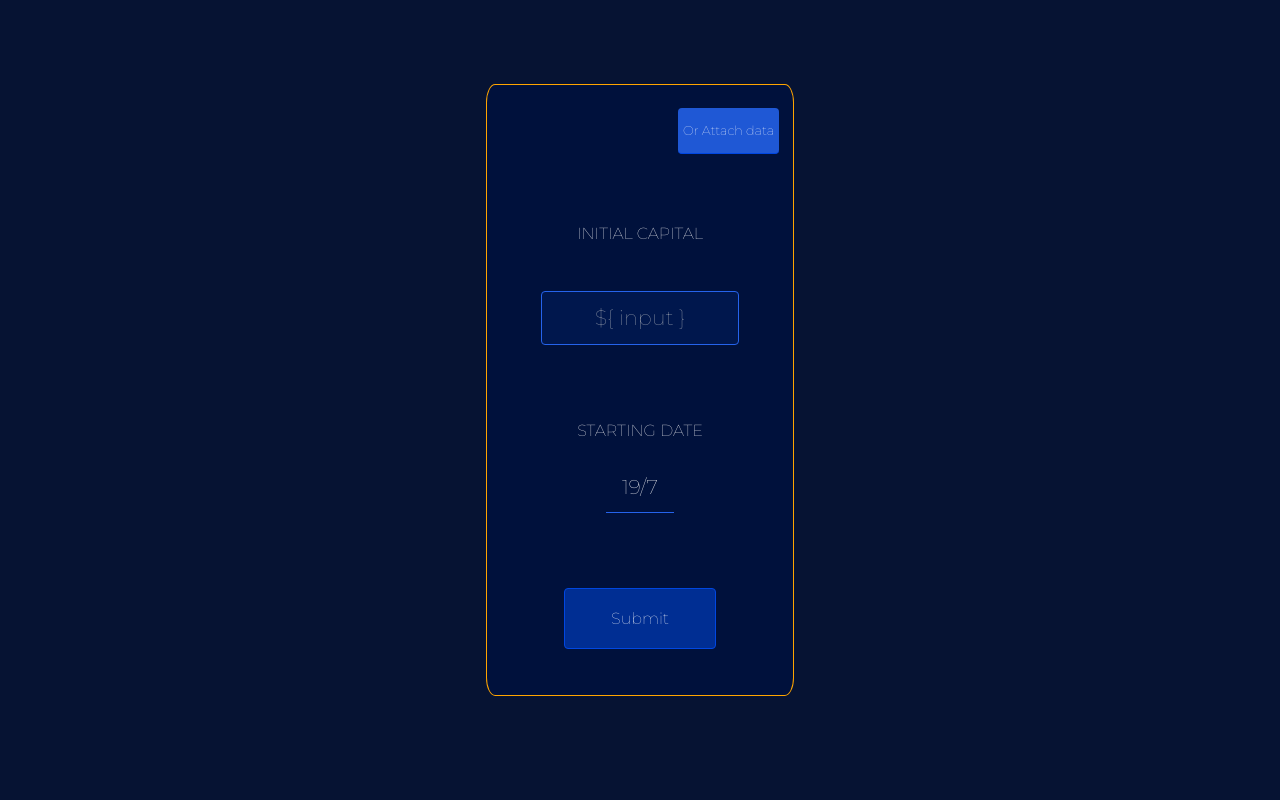
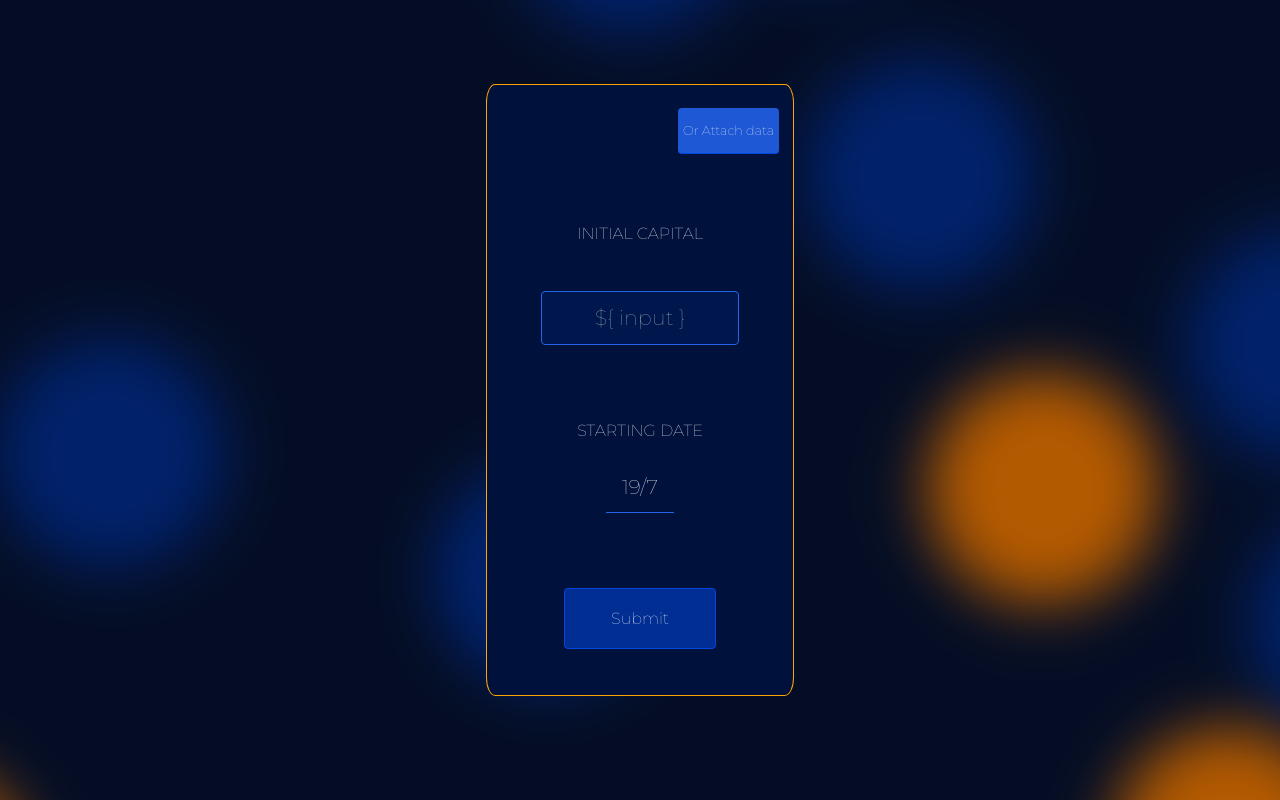
Before and after one commit to AlanTyping/trading-app, a React (Create React App) app: page / in a window 1280 px wide. Built offline with nearby package versions, Linux system fonts and the light colour scheme.

Commit message:
new changes

```diff
--- a/src/App.css
+++ b/src/App.css
@@ -230,3 +230,146 @@ div::-webkit-scrollbar-thumb:hover {
     width: 69%;
   }
 }
+
+@keyframes move {
+  100% {
+      transform: translate3d(0, 0, 1px) rotate(360deg);
+  }
+}
+
+.background {
+  position: fixed;
+  width: 100vw;
+  height: 100vh;
+  top: 0;
+  left: 0;
+  background: #061333;
+  overflow: hidden;
+  filter: brightness(70%);
+}
+
+.background span {
+  width: 29vmin;
+  height: 29vmin;
+  border-radius: 29vmin;
+  backface-visibility: hidden;
+  position: absolute;
+  animation: move;
+  animation-duration: 41;
+  animation-timing-function: linear;
+  animation-iteration-count: infinite;
+}
+
+
+.background span:nth-child(0) {
+  color: #003099;
+  top: 91%;
+  left: 70%;
+  animation-duration: 20s;
+  animation-delay: -84s;
+  transform-origin: 14vw -6vh;
+  box-shadow: 58vmin 0 7.569842039287071vmin currentColor;
+}
+.background span:nth-child(1) {
+  color: #003099;
+  top: 13%;
+  left: 97%;
+  animation-duration: 20s;
+  animation-delay: -19s;
+  transform-origin: 9vw 6vh;
+  box-shadow: 58vmin 0 7.752160996800121vmin currentColor;
+}
+.background span:nth-child(2) {
+  color: #003099;
+  top: 3%;
+  left: 77%;
+  animation-duration: 20s;
+  animation-delay: 0s;
+  transform-origin: -9vw -13vh;
+  box-shadow: 58vmin 0 7.260528080297866vmin currentColor;
+}
+.background span:nth-child(3) {
+  color: #003099;
+  top: 38%;
+  left: 63%;
+  animation-duration: 20s;
+  animation-delay: 0s;
+  transform-origin: -22vw -17vh;
+  box-shadow: 58vmin 0 7.894851790701842vmin currentColor;
+}
+.background span:nth-child(4) {
+  color: #003099;
+  top: 73%;
+  left: 45%;
+  animation-duration: 10s;
+  animation-delay: 0s;
+  transform-origin: 3vw 9vh;
+  box-shadow: 58vmin 0 7.91169658949849vmin currentColor;
+}
+.background span:nth-child(5) {
+  color: #003099;
+  top: 16%;
+  left: 96%;
+  animation-duration: 5s;
+  animation-delay: 0s;
+  transform-origin: -17vw 18vh;
+  box-shadow: -58vmin 0 7.783921258941867vmin currentColor;
+}
+.background span:nth-child(6) {
+  color: #ff8000;
+  top: 61%;
+  left: -3%;
+  animation-duration: 14s;
+  animation-delay: 0s;
+  transform-origin: 17vw 18vh;
+  box-shadow: 58vmin 0 7.882433722418018vmin currentColor;
+}
+.background span:nth-child(7) {
+  color: #ff8000;
+  top: 42%;
+  left: 100%;
+  animation-duration: 49s;
+  animation-delay: -87s;
+  transform-origin: -19vw -2vh;
+  box-shadow: -58vmin 0 7.558190594784111vmin currentColor;
+}
+.background span:nth-child(8) {
+  color: #003099;
+  top: 78%;
+  left: 60%;
+  animation-duration: 33s;
+  animation-delay: -19s;
+  transform-origin: -8vw -9vh;
+  box-shadow: 58vmin 0 7.357087393846742vmin currentColor;
+}
+.background span:nth-child(9) {
+  color: #ff8000;
+  top: 73%;
+  left: 51%;
+  animation-duration: 9s;
+  animation-delay: -31s;
+  transform-origin: 12vw 22vh;
+  box-shadow: 58vmin 0 7.384612808239899vmin currentColor;
+}
+.background span:nth-child(10) {
+  color: #003099;
+  top: 38%;
+  left: 95%;
+  animation-duration: 39s;
+  animation-delay: -56s;
+  transform-origin: -5vw 1vh;
+  box-shadow: 58vmin 0 8.24719921336561vmin currentColor;
+}
+.background span:nth-child(11) {
+  color: #003099;
+  top: 68%;
+  left: 96%;
+  animation-duration: 77s;
+  animation-delay: -34s;
+  transform-origin: 25vw -4vh;
+  box-shadow: 58vmin 0 8.070718686525053vmin currentColor;
+}
+
+.asdd {
+  background-color: #003099;
+}
--- a/src/components/footer.css
+++ b/src/components/footer.css
@@ -184,7 +184,10 @@
 
 @media (min-width: 1900px) {
     #footerOff, #footerOn {
-        font-size: 133%;
+        bottom: -140px;
+    }
+    #footerOn {
+        font-size: 130%;
     }
     .footer-title {
         font-size: 160%;
@@ -198,4 +201,8 @@
     #coffee-support {
         margin-bottom: 1.5%;
     }
+    #footerOff {
+        height: 140px;
+        font-size: 123%;
+    }
 }
--- a/src/routes/chart/Chart.tsx
+++ b/src/routes/chart/Chart.tsx
@@ -7,11 +7,26 @@ import Footer from "../../components/Footer";
 import '../../App.css';
 
 export default function Chart() {
-  const {files} = chartStore();
+  const { files } = chartStore();
 
 
   return (
     <div className="w-full h-[auto] min-h-screen bg-[#061333] flex items-center flex-col relative">
+      {files.length > 0 ? '' : <div className="background">
+        <span></span>
+        <span></span>
+        <span></span>
+        <span></span>
+        <span></span>
+        <span></span>
+        <span></span>
+        <span></span>
+        <span></span>
+        <span></span>
+        <span></span>
+        <span></span>
+      </div>}
+
       {files.length > 0 ? <LineChart /> : <div className="h-[70vh] initial-adjustment"></div>}
       {files.length > 0 ? <Dashboard /> : ''}
       <FormChange />
--- a/src/routes/chart/components/data-file/components/Eliminar/eliminar-last-file.css
+++ b/src/routes/chart/components/data-file/components/Eliminar/eliminar-last-file.css
@@ -37,4 +37,7 @@
     #delete-last-file-container {
         height: 60%;
     }
+    #delete-last-file {
+        min-height: 200px;
+    }
 }
--- a/src/routes/chart/components/forms/form2/form2.css
+++ b/src/routes/chart/components/forms/form2/form2.css
@@ -49,7 +49,8 @@ h4 {
     }
 
     #first-form-container {
-        font-size: 1.4rem
+        font-size: 1.4rem;
+        max-height: 560px;
     }
 
     #capital-form {
@@ -61,8 +62,9 @@ h4 {
 @media (min-width: 1900px) {
 
     #first-form-container {
-        width: 25vw;
+        width: 22vw;
         height: 70vh;
+        max-height: 700px;
     }
 
     #attach-data {
@@ -79,7 +81,7 @@ h4 {
     }
 
     #capital-form {
-        width: 50%;
+        width: 60%;
         height: 20%
     }
 
@@ -89,8 +91,8 @@ h4 {
     }
 
     #chart-capital-push {
-        font-size: 1.5rem;
-        width: 40%;
+        font-size: 1.6rem;
+        width: 45%;
         height: 33%;
     }
 }
```
